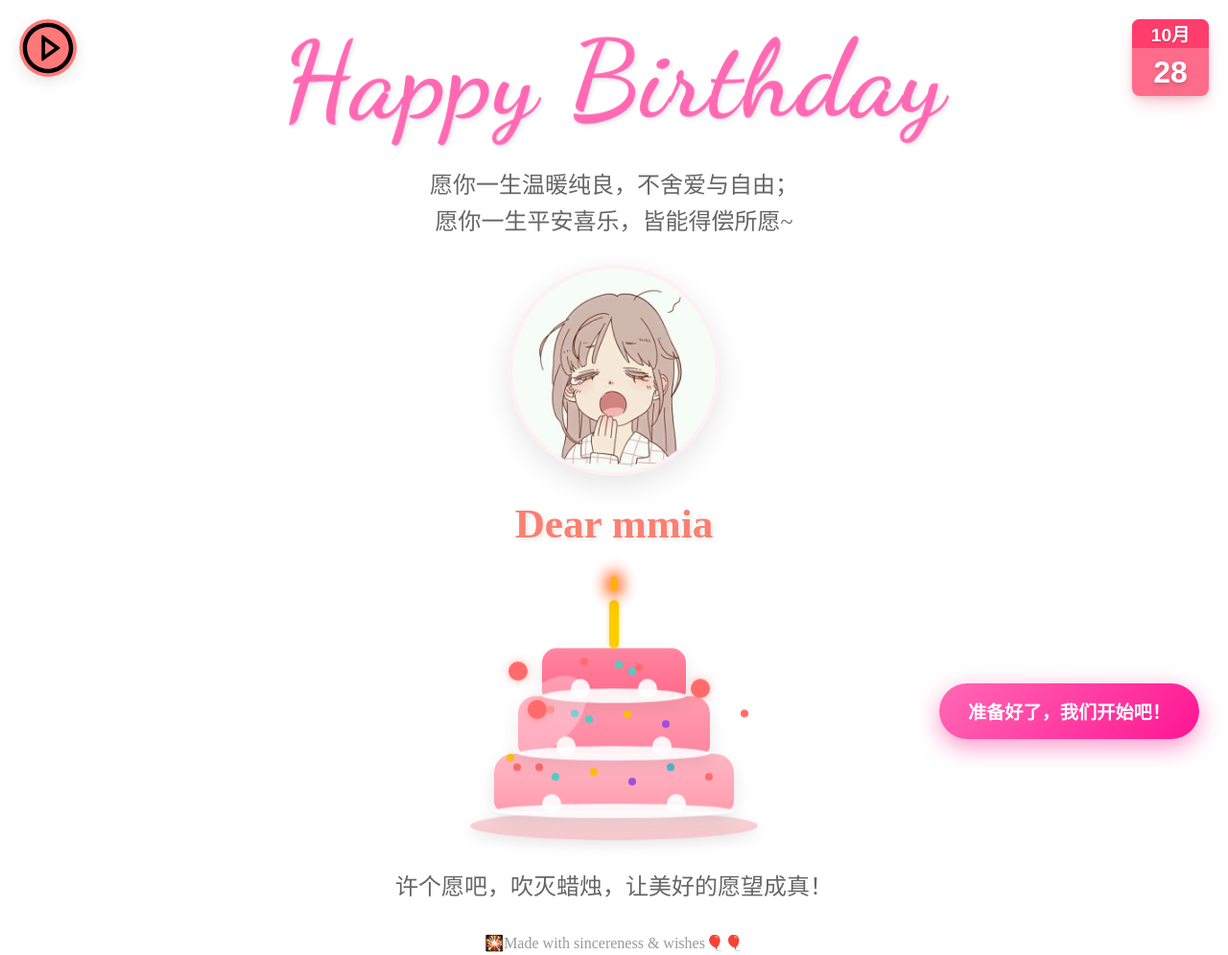
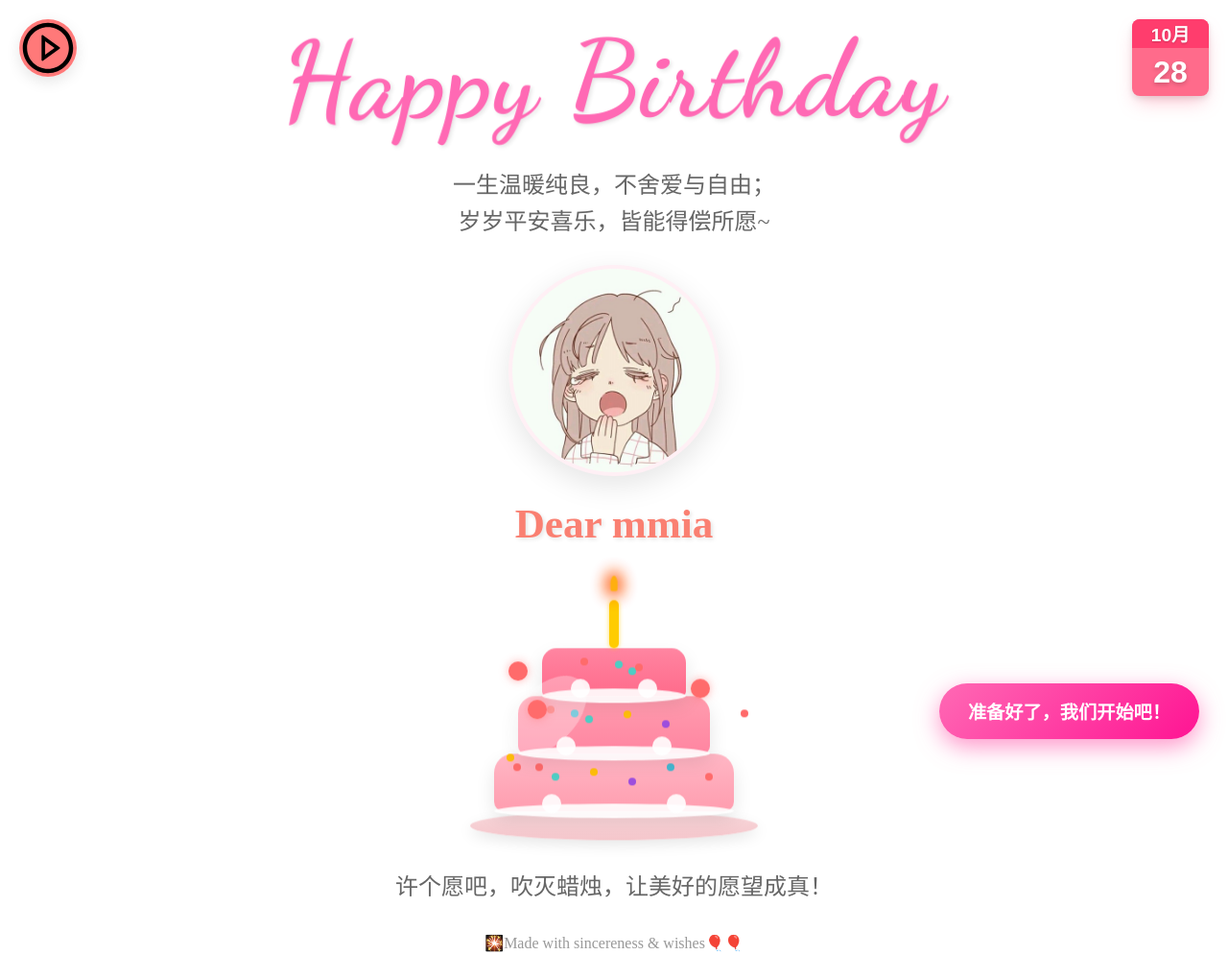
Before and after one commit to Jiale-Zou/birthday-wishes, a website with bundled scripts: page qwq.html in a window 1280 px wide. Shown: the top 995 px of the page at 96% size. Built offline with nearby package versions, Linux system fonts and the light colour scheme; no server answers; a web font is replaced by a local one.

Commit message:
Update qwq.html

```diff
--- a/qwq.html
+++ b/qwq.html
@@ -19,8 +19,8 @@
         <h1 class="birthday-title">Happy Birthday</h1>
 
         <div class="message">
-            愿你一生温暖纯良，不舍爱与自由；<br>
-            愿你一生平安喜乐，皆能得偿所愿~
+            一生温暖纯良，不舍爱与自由；<br>
+            岁岁平安喜乐，皆能得偿所愿~
         </div>
 
         <!-- 点击许愿后弹出礼物标识 -->
```
